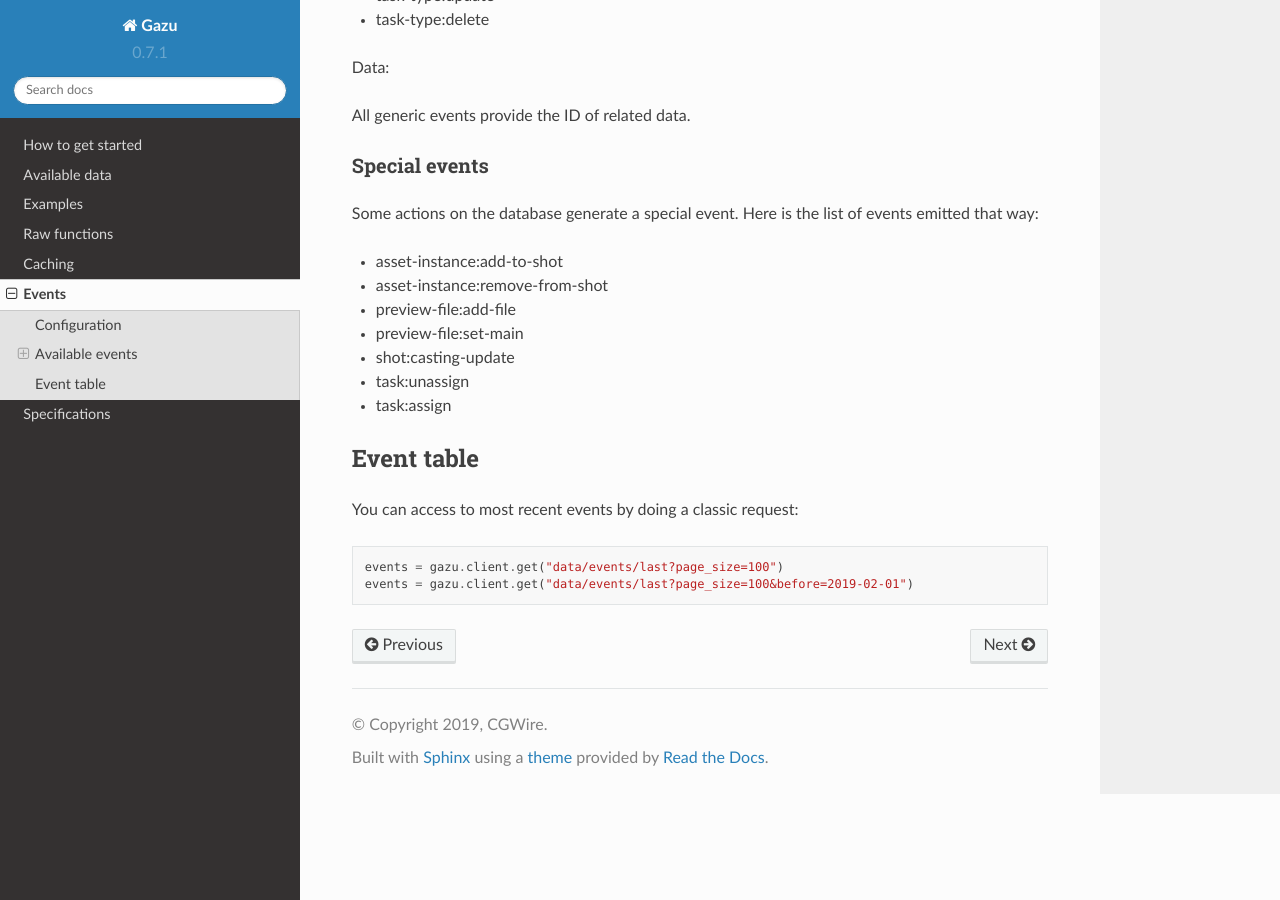
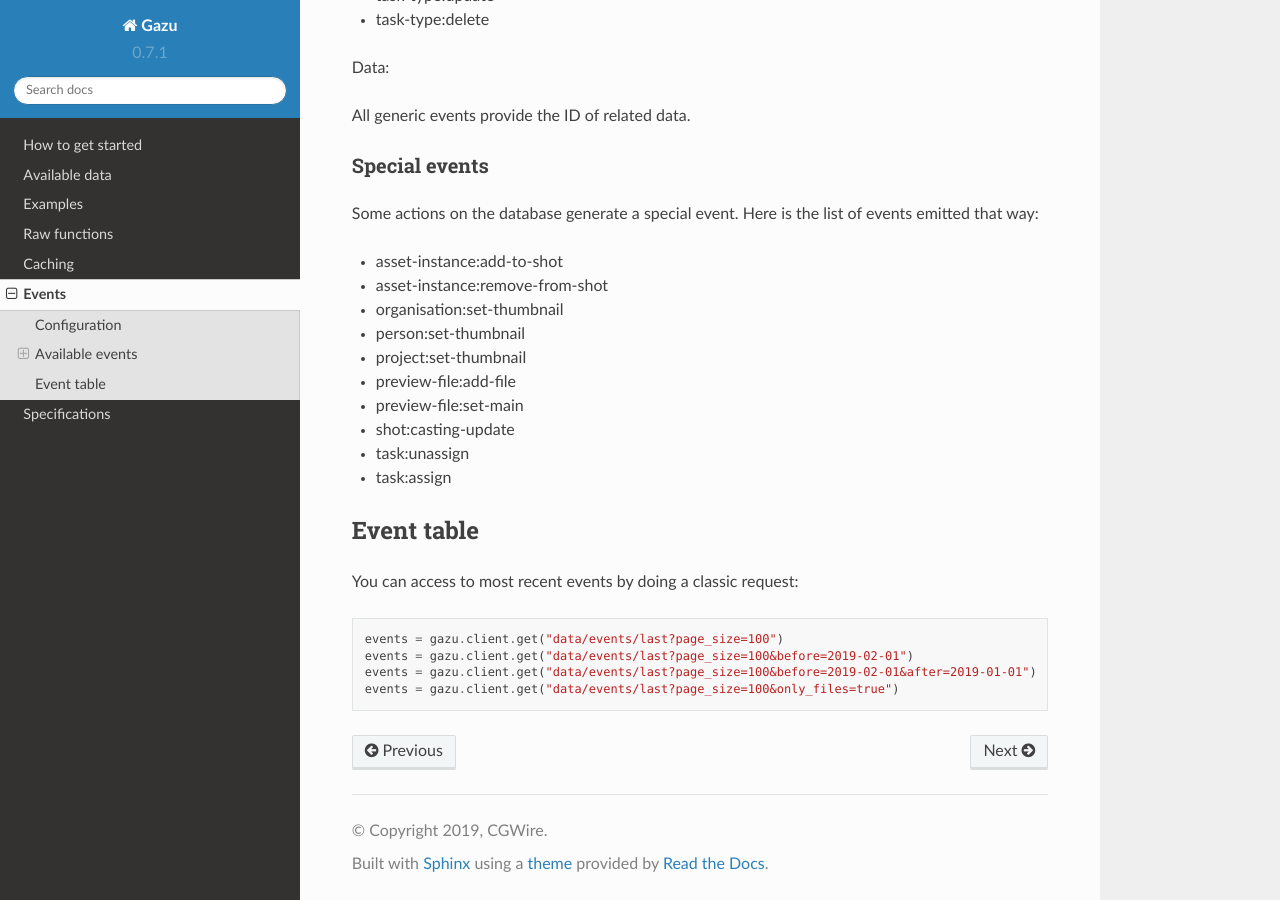
Before and after one commit to cgwire/gazu, a Sphinx documentation site: the page built from docs/source/events.md, in a window 1280 px wide and 900 px high, scrolled down 896 px. Built offline with Sphinx 7.4.7 and the Read the Docs theme 2.0.0, drawn with Linux system fonts in a browser that asks for light colours.

Commit message:
Update events.md

````diff
--- a/docs/source/events.md
+++ b/docs/source/events.md
@@ -49,6 +49,9 @@ events emitted that way:
 
 * asset-instance:add-to-shot
 * asset-instance:remove-from-shot
+* organisation:set-thumbnail
+* person:set-thumbnail
+* project:set-thumbnail
 * preview-file:add-file
 * preview-file:set-main
 * shot:casting-update
@@ -62,4 +65,6 @@ You can access to most recent events by doing a classic request:
 ```
 events = gazu.client.get("data/events/last?page_size=100")
 events = gazu.client.get("data/events/last?page_size=100&before=2019-02-01")
+events = gazu.client.get("data/events/last?page_size=100&before=2019-02-01&after=2019-01-01")
+events = gazu.client.get("data/events/last?page_size=100&only_files=true")
 ```
````
